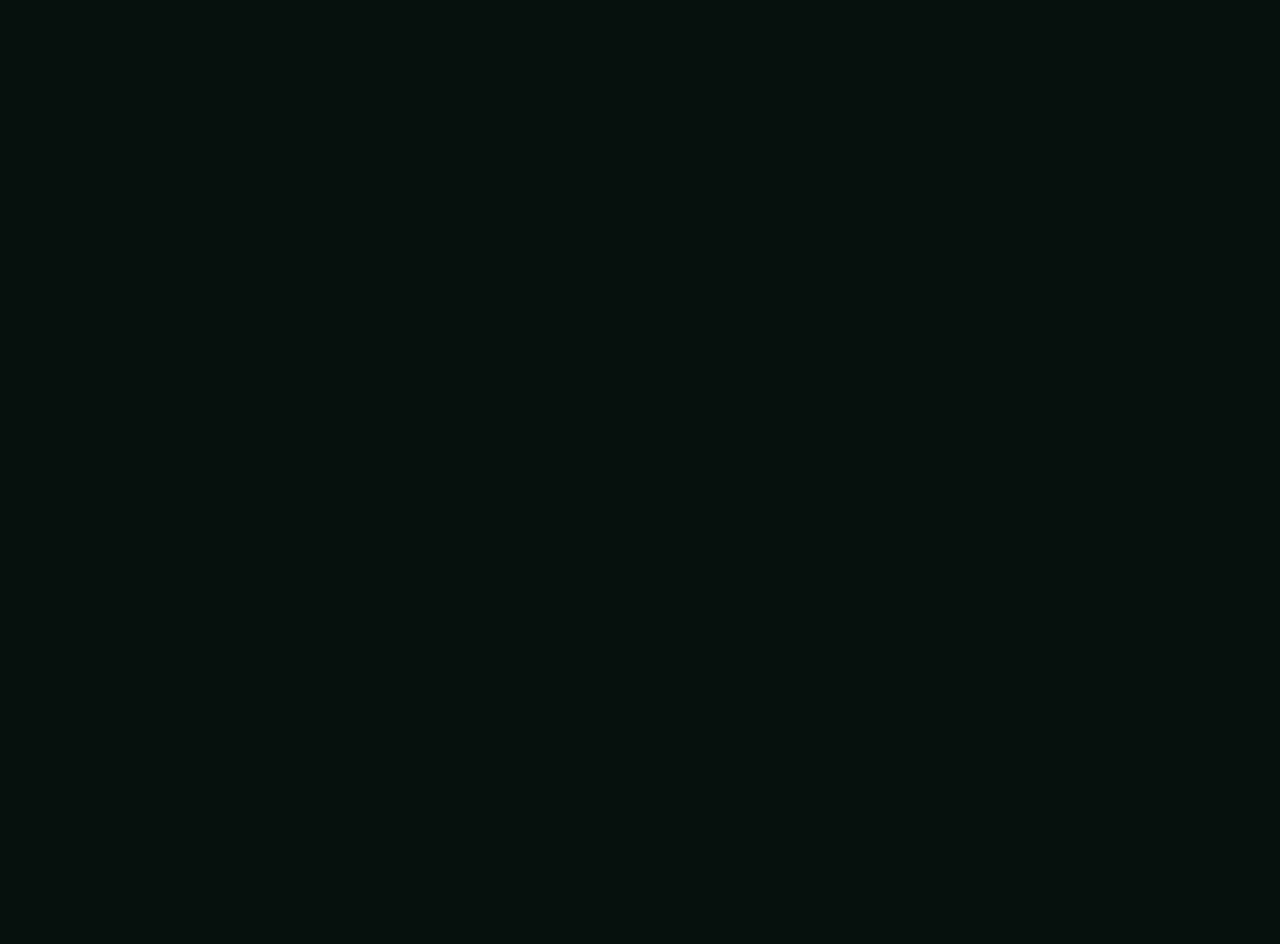
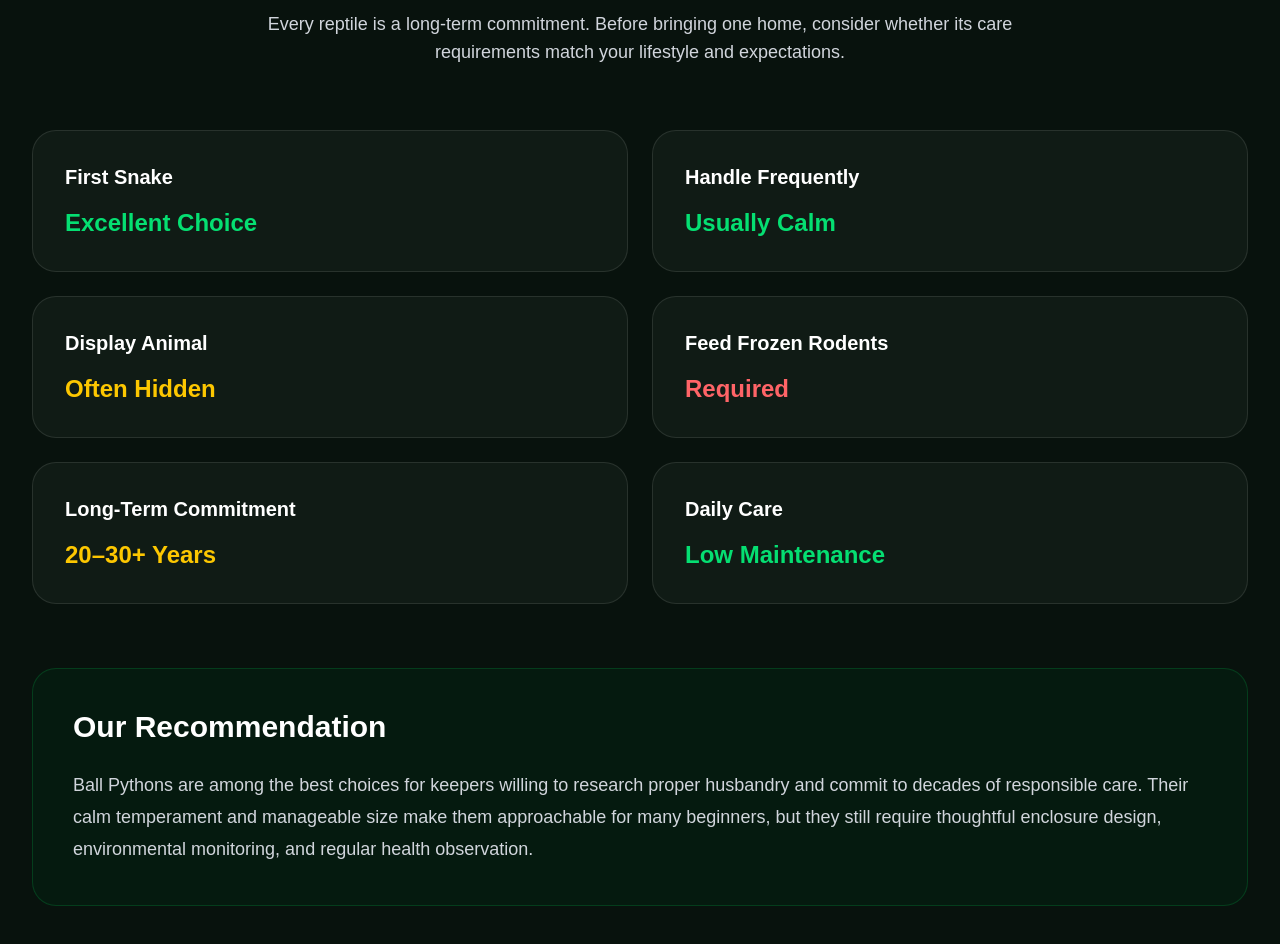
Before and after one commit to scalesandtailsrescue72-star/scaleswiki, a Next.js app: page /species/ball-python in a window 1280 px wide. Shown: the part 3980-4924 px from the top of the page. Before the commit the page ends 3786 px from the top, so only its background shows below. Built offline with nearby package versions, Linux system fonts and the light colour scheme.

Commit message:
Add Ball Python ownership assessment section

```diff
--- a/app/species/ball-python/components/IsItRightForYou.tsx
+++ b/app/species/ball-python/components/IsItRightForYou.tsx
@@ -0,0 +1,97 @@
+export function IsItRightForYou() {
+  const checklist = [
+    {
+      title: "First Snake",
+      answer: "Excellent Choice",
+      color: "text-green-400",
+    },
+    {
+      title: "Handle Frequently",
+      answer: "Usually Calm",
+      color: "text-green-400",
+    },
+    {
+      title: "Display Animal",
+      answer: "Often Hidden",
+      color: "text-yellow-400",
+    },
+    {
+      title: "Feed Frozen Rodents",
+      answer: "Required",
+      color: "text-red-400",
+    },
+    {
+      title: "Long-Term Commitment",
+      answer: "20–30+ Years",
+      color: "text-yellow-400",
+    },
+    {
+      title: "Daily Care",
+      answer: "Low Maintenance",
+      color: "text-green-400",
+    },
+  ];
+
+  return (
+    <section className="mx-auto max-w-7xl px-6 py-24 lg:px-8">
+
+      <div className="text-center">
+
+        <p className="text-sm font-semibold uppercase tracking-[0.3em] text-green-400">
+          Ownership Assessment
+        </p>
+
+        <h2 className="mt-4 text-5xl font-bold text-white">
+          Is a Ball Python Right for You?
+        </h2>
+
+        <p className="mx-auto mt-6 max-w-3xl text-lg text-gray-300">
+          Every reptile is a long-term commitment. Before bringing one home,
+          consider whether its care requirements match your lifestyle and
+          expectations.
+        </p>
+
+      </div>
+
+      <div className="mt-16 grid gap-6 md:grid-cols-2">
+
+        {checklist.map((item) => (
+
+          <div
+            key={item.title}
+            className="rounded-3xl border border-white/10 bg-[#101B15] p-8 transition hover:border-green-500/40"
+          >
+
+            <h3 className="text-xl font-semibold text-white">
+              {item.title}
+            </h3>
+
+            <p className={`mt-4 text-2xl font-bold ${item.color}`}>
+              {item.answer}
+            </p>
+
+          </div>
+
+        ))}
+
+      </div>
+
+      <div className="mt-16 rounded-3xl border border-green-500/20 bg-green-950/30 p-10">
+
+        <h3 className="text-3xl font-bold text-white">
+          Our Recommendation
+        </h3>
+
+        <p className="mt-6 text-lg leading-8 text-gray-300">
+          Ball Pythons are among the best choices for keepers willing to
+          research proper husbandry and commit to decades of responsible care.
+          Their calm temperament and manageable size make them approachable for
+          many beginners, but they still require thoughtful enclosure design,
+          environmental monitoring, and regular health observation.
+        </p>
+
+      </div>
+
+    </section>
+  );
+}
--- a/app/species/ball-python/page.tsx
+++ b/app/species/ball-python/page.tsx
@@ -2,6 +2,7 @@ import { Hero } from "./components/Hero";
 import { QuickFacts } from "./components/QuickFacts";
 import { Introduction } from "./components/Introduction";
 import { NaturalHistory } from "./components/NaturalHistory";
+import { IsItRightForYou } from "./components/IsItRightForYou";
 
 export default function BallPythonPage() {
   return (
@@ -15,6 +16,8 @@ export default function BallPythonPage() {
 
       <NaturalHistory />
 
+      <IsItRightForYou />
+
     </main>
   );
 }
```
